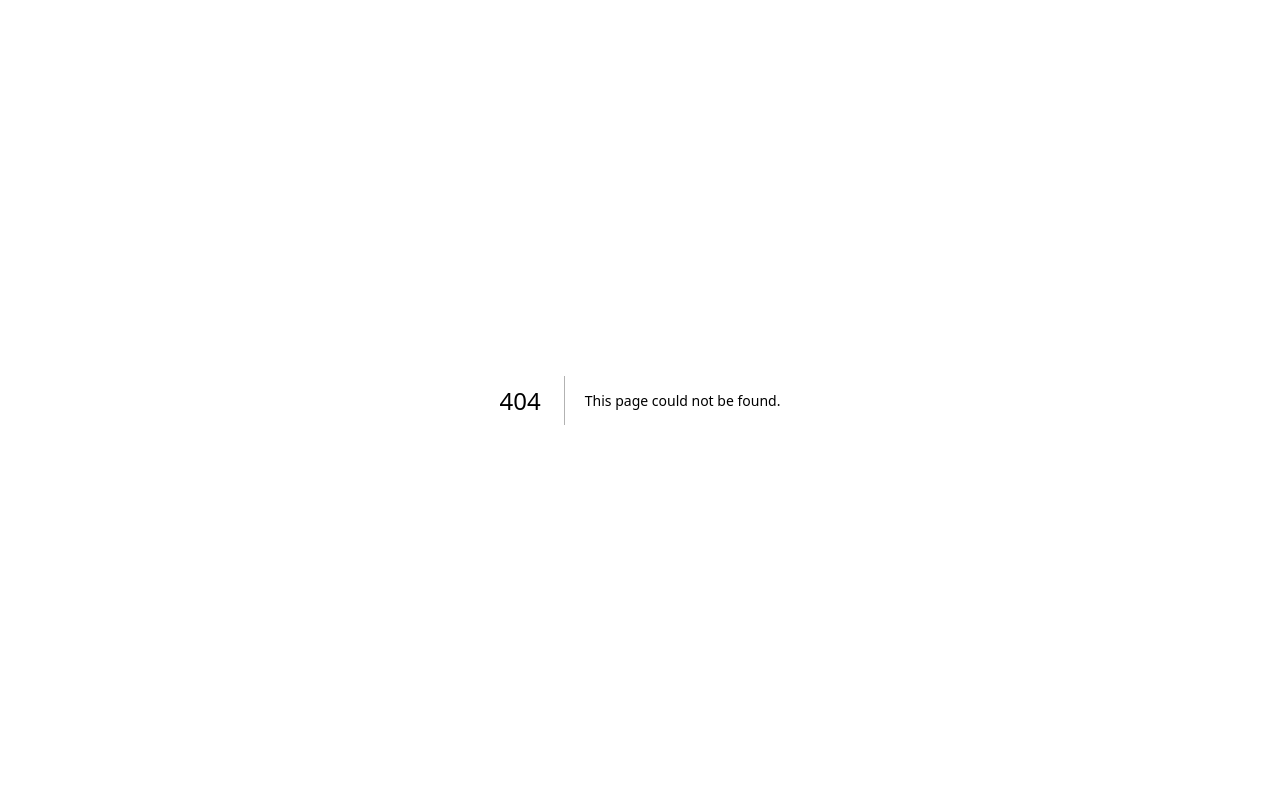
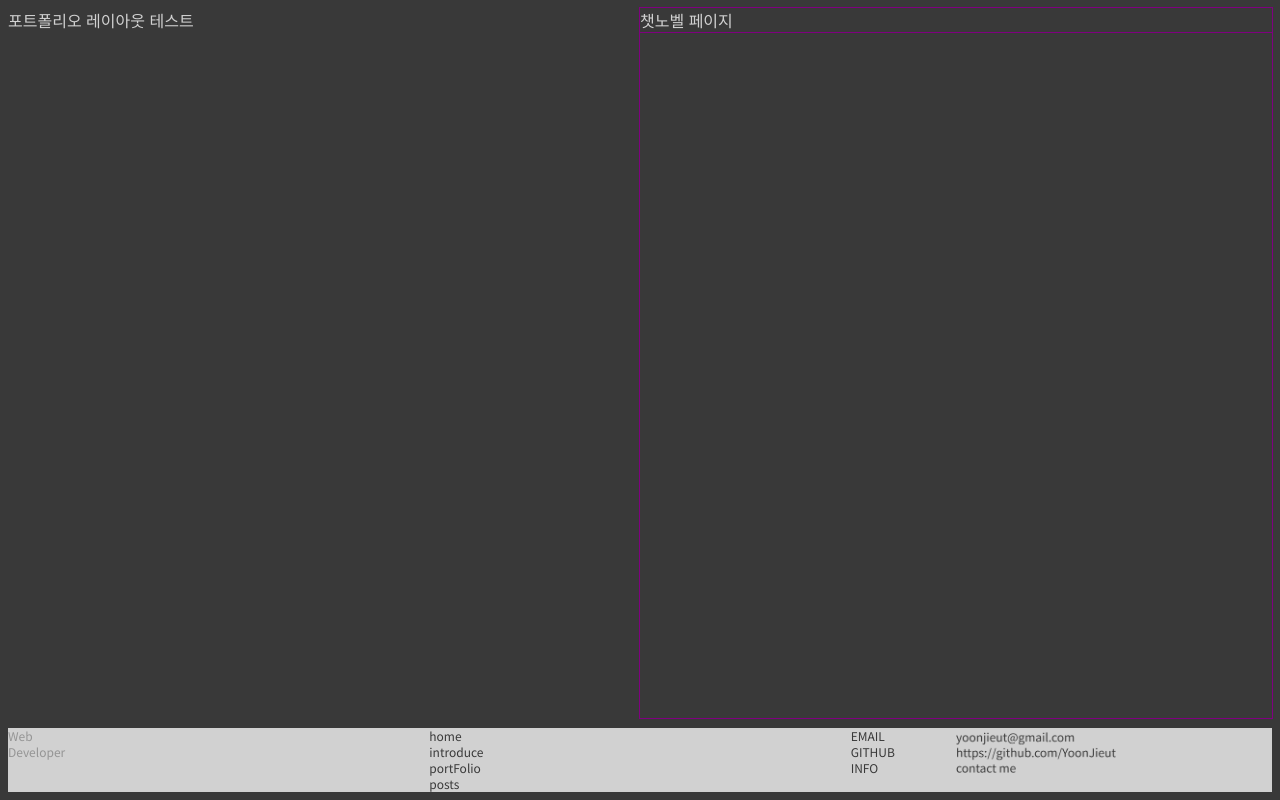
Before and after one commit to YoonJieut/YoonJieutBlog, a Next.js app: page /mainTest/introduce/yoonjieut in a window 1280 px wide. Before the commit this address had no page. Built offline with nearby package versions, Linux system fonts and the light colour scheme; a web font is replaced by a local one.

Commit message:
Feat : 리다이렉션 테스트 완료, 새로운 경로 추가
portfolio -> introduce 하위로 변경

```diff
--- /dev/null
+++ b/app/(pages)/mainTest/introduce/(portfolio)/chatnovel/page.tsx
@@ -0,0 +1,7 @@
+export default function ChatNovelPage() {
+  return(
+    <div className="Testing">
+      챗노벨 페이지
+    </div>
+  );
+}
--- /dev/null
+++ b/app/(pages)/mainTest/introduce/(portfolio)/erp/page.tsx
@@ -0,0 +1,3 @@
+export default function ErpPage() {
+  return <div className="Testing">erp 페이지</div>;
+}
--- /dev/null
+++ b/app/(pages)/mainTest/introduce/(portfolio)/layout.tsx
@@ -0,0 +1,13 @@
+import Section from "@/app/components/ui/Atom/Basic/Section";
+export default function PortFolioLayout({
+  children,
+}: Readonly<{
+  children: React.ReactNode;
+}>) {
+  return (
+    <div className="w-full h-full flex Tesing">
+      <Section className="w-1/2 h-full">포트폴리오 레이아웃 테스트</Section>
+      <Section className="w-1/2 Testing">{children}</Section>
+    </div>
+  );
+}
--- /dev/null
+++ b/app/(pages)/mainTest/introduce/(portfolio)/yoonjieut/page.tsx
@@ -0,0 +1,7 @@
+export default function ChatNovelPage() {
+  return(
+    <div className="Testing">
+      챗노벨 페이지
+    </div>
+  );
+}
```
